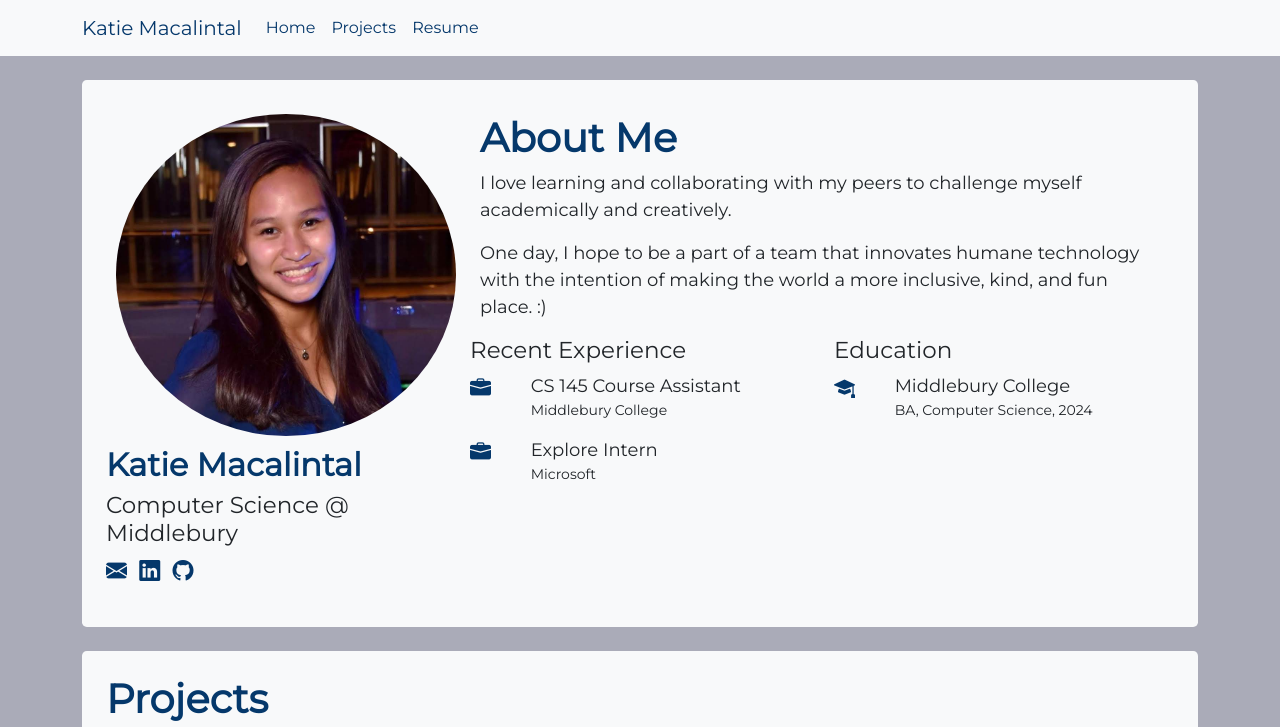
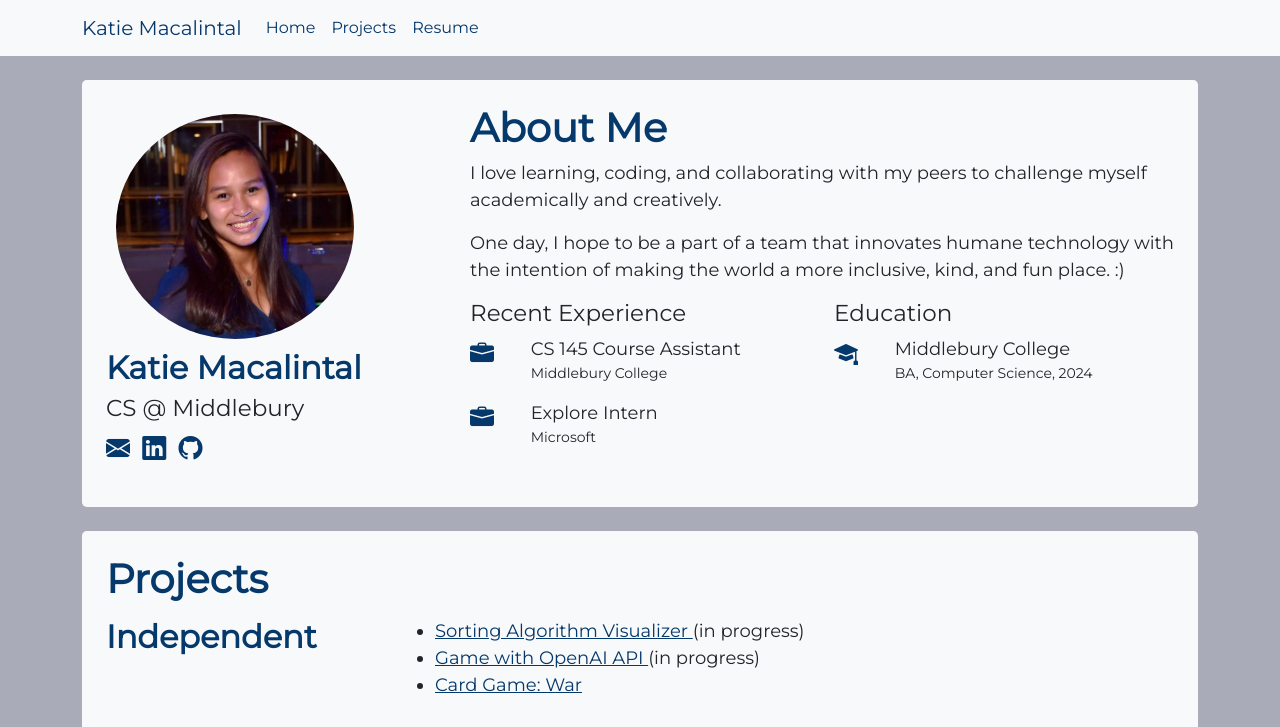
Before and after one commit to katie11mac/website-portfolio, a website: page index.html in a window 1280 px wide. Shown: the top 727 px of the page. Drawn offline with nearby package versions, Linux system fonts and the light colour scheme; a small style sheet from the web is missing.

Commit message:
edits to layout

```diff
--- a/index.html
+++ b/index.html
@@ -29,9 +29,9 @@
 
                 <div class="collapse navbar-collapse" id="navbarNavAltMarkup">
                     <div class="navbar-nav">
-                        <a class="nav-link animated" href="/#about">Home</a>
-                        <a class="nav-link animated" href="/#projects">Projects</a>
-                        <a class="nav-link animated" href="K. Macalintal Resume.pdf" target="_blank">Resume</a>
+                        <a class="nav-link" href="/#about">Home</a>
+                        <a class="nav-link" href="/#projects">Projects</a>
+                        <a class="nav-link" href="K. Macalintal Resume.pdf" target="_blank">Resume</a>
                     </div>
                 </div>
 
@@ -44,23 +44,23 @@
                 <div class="container p-4 my-4 bg-light text-dark rounded-3">
                     <div class="row">
                         <div class="col-xs-12 col-md-4">
-                            <img class="profile-img" src="images/Profile.jpg" alt="Katie Macalintal's profile picture" height="auto" width="100%">
+                            <img class="profile-img" src="images/Profile.jpg" alt="Katie Macalintal's profile picture" height="auto" width="70%">
                             <h2>Katie Macalintal</h2>
-                            <h3>Computer Science @ Middlebury</h3>
+                            <h3>CS @ Middlebury</h3>
                             <ul class="list-inline">
                                 <li class="list-inline-item">
                                     <a href="mailto:katiemacalintal@gmail.com" target="_blank" rel="noopener">
-                                        <i class="bi-envelope-fill icon" role="img" aria-label="E-Mail"></i>
+                                        <i class="bi-envelope-fill icon-link" role="img" aria-label="E-Mail"></i>
                                     </a>
                                 </li>
                                 <li class="list-inline-item">
                                     <a href="https://www.linkedin.com/in/katie-macalintal/" target="_blank">
-                                        <i class="bi-linkedin icon" role="img" aria-label="LinkedIn"></i>
+                                        <i class="bi-linkedin icon-link" role="img" aria-label="LinkedIn"></i>
                                     </a>
                                 </li>
                                 <li class="list-inline-item">
                                     <a href="https://github.com/katie11mac" target="_blank">
-                                        <i class="bi-github icon" role="img" aria-label="GitHub"></i>
+                                        <i class="bi-github icon-link" role="img" aria-label="GitHub"></i>
                                     </a>
                                 </li>
                             </ul>
@@ -69,7 +69,7 @@
                             <div class="about-me">
                                 <h1>About Me</h1>
                                 <p>
-                                    I love learning and collaborating with my peers to challenge myself academically and creatively.
+                                    I love learning, coding, and collaborating with my peers to challenge myself academically and creatively.
                                 </p>
                                 <p>
                                     One day, I hope to be a part of a team that innovates humane technology with the intention of making the world a more inclusive, kind, and fun place. :)
@@ -80,7 +80,7 @@
                                     <h3>Recent Experience</h3>
 
                                     <div class="row">
-                                        <i class="col-sm-2 bi-briefcase-fill icon" role="img" aria-label="Briefcase"></i>
+                                        <i class="col-sm-2 bi-briefcase-fill" role="img" aria-label="Briefcase"></i>
                                         <div class="col-sm-10">
                                             <p class="information">
                                                 CS 145 Course Assistant
@@ -92,7 +92,7 @@
                                     </div>
 
                                     <div class="row">
-                                        <i class="col-sm-2 bi-briefcase-fill icon" role="img" aria-label="Briefcase"></i>
+                                        <i class="col-sm-2 bi-briefcase-fill" role="img" aria-label="Briefcase"></i>
                                         <div class="col-sm-10">
                                             <p class="information">
                                                 Explore Intern
@@ -107,7 +107,7 @@
                                 <div class="col-sm-6">
                                     <h3>Education</h3>
                                     <div class="row">
-                                        <i class="col-sm-2 bi-mortarboard-fill icon" role="img" aria-label="Graduation Cap"></i>
+                                        <i class="col-sm-2 bi-mortarboard-fill" role="img" aria-label="Graduation Cap"></i>
                                         <div class="col-sm-10">
                                             <p class="information">
                                                 Middlebury College
@@ -178,7 +178,7 @@
                                         Implement malloc, free, calloc, and realloc
                                     </li>
                                     <li>
-                                        Create shell that execs new programs and handles input/output redirection and piping
+                                        Create shell that execs new programs and handles input/output redirection, and piping
                                     </li>
                                     <li>
                                         Host a chat room on a server, keeping track of clients names and exiting when appropriate
@@ -249,11 +249,7 @@
 
     <footer class="my-5 pt-5 text-muted text-center text-small">
         <p class="mb-1">Created by Katie Macalintal through Bootstrap resources</p>
-        <ul class="list-inline">
-            <li class="list-inline-item">
-                <i>2021</i>
-            </li>
-        </ul>
+            <p>2021</p>
     </footer>
 
 </html>
--- a/style.css
+++ b/style.css
@@ -8,7 +8,7 @@
     font-family: 'Montserrat';
 }
 
-h1, h2, a, .icon, .navbar-brand, .nav-link {
+h1, h2, a, i, .navbar-brand, .nav-link {
     color: var(--important-text);
 }
 
@@ -41,8 +41,8 @@ p.information {
     margin: 10px;
 }
 
-.icon {
-    font-size: 21px;
+i {
+    font-size: 24px;
 }
 
 .projects {
@@ -51,9 +51,14 @@ p.information {
 }
 
 .about-me {
-    margin: 10px;
+    margin-bottom: 15px;
 }
 
-.animated:hover {
+.nav-link:hover {
     text-decoration: underline;
 }
+
+.icon-link:hover, a:hover {
+    color:#066dd4;
+    transition: all 0.5s;
+}
```
